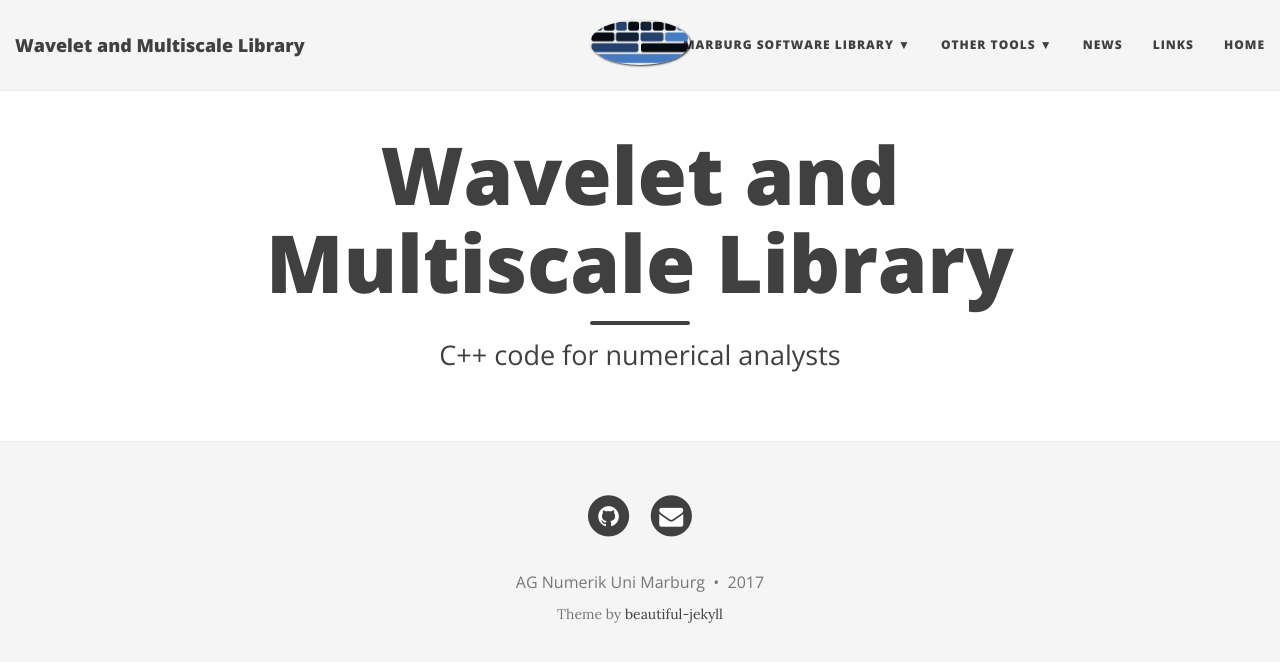
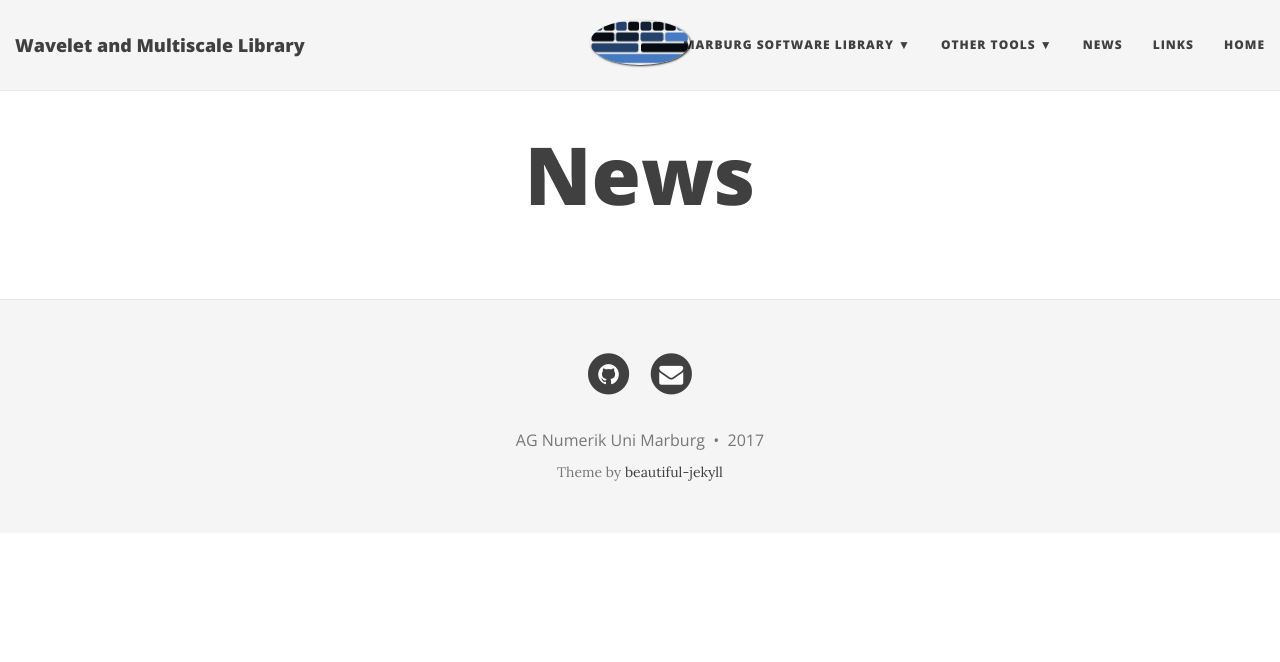
Before and after one commit to agnumerikunimarburg/agnumerikunimarburg.github.io, a Jekyll site: the page built from news.html, in a window 1280 px wide. Shown: the top 662 px of the page. Built offline with Jekyll 4.4.1, drawn with Linux system fonts in a browser that asks for light colours; nearby versions of some CDN libraries.

Commit message:
Update news.html

```diff
--- a/news.html
+++ b/news.html
@@ -1,8 +1,6 @@
 ---
 layout: page
-title: Wavelet and Multiscale Library
-subtitle: C++ code for numerical analysts
-use-site-title: true
+title: News
 ---
 
 <div class="posts-list">
```
